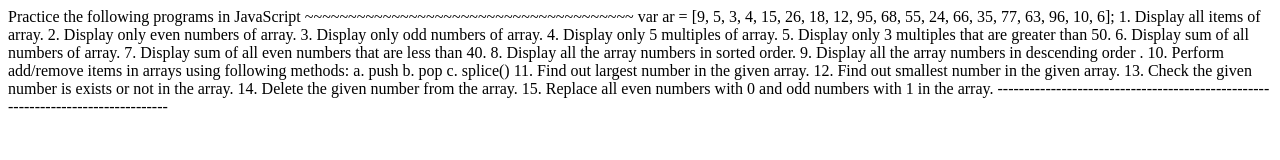
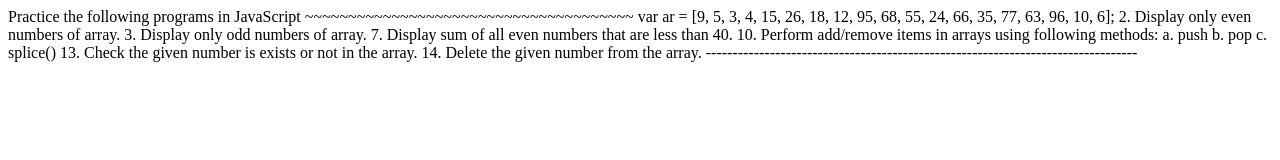
Before and after one commit to Kalyan06/Javascript, a plain HTML site: page WebContent/Array programs.html in a window 1280 px wide. Drawn offline with Linux system fonts and the light colour scheme.

Commit message:
Array programs file updated with comments

```diff
--- a/WebContent/Array programs.html
+++ b/WebContent/Array programs.html
@@ -9,28 +9,27 @@ Practice the following programs in JavaScript
 ~~~~~~~~~~~~~~~~~~~~~~~~~~~~~~~~~~~~~~
 var ar  = [9, 5, 3, 4, 15, 26, 18, 12, 95, 68, 55, 24, 66, 35, 77, 63, 96, 10, 6];
 
-1. Display all items of array.
+<!-- 1. Display all items of array. -->
 2. Display only even numbers  of array.
 3. Display only odd numbers  of array.
-4. Display only 5 multiples of array.
-5. Display only 3 multiples that are greater than 50.
+<!-- 4. Display only 5 multiples of array. -->
+<!-- 5. Display only 3 multiples that are greater than 50. -->
 
-6. Display sum of all numbers of array.
+<!-- 6. Display sum of all numbers of array. -->
 7. Display sum of all even numbers that are less than 40.
 
-8. Display all the array numbers in sorted order.
-9. Display all the array numbers in descending order .
-
+<!-- 8. Display all the array numbers in sorted order.
+9. Display all the array numbers in descending order . -->
 10. Perform add/remove items in  arrays using following methods:
 	a. push
 	b. pop
 	c. splice()
 
-11. Find out largest number in the given array.
-12. Find out smallest number in the given array.
+<!-- 11. Find out largest number in the given array.
+12. Find out smallest number in the given array.	 -->
 13. Check the given number is exists or not in the array.
 14. Delete the given number from the array.
-15. Replace all even numbers with 0 and odd numbers with 1 in the array.
+<!-- 15. Replace all even numbers with 0 and odd numbers with 1 in the array. -->
 ---------------------------------------------------------------------------------
 </body>
 </html>
```
